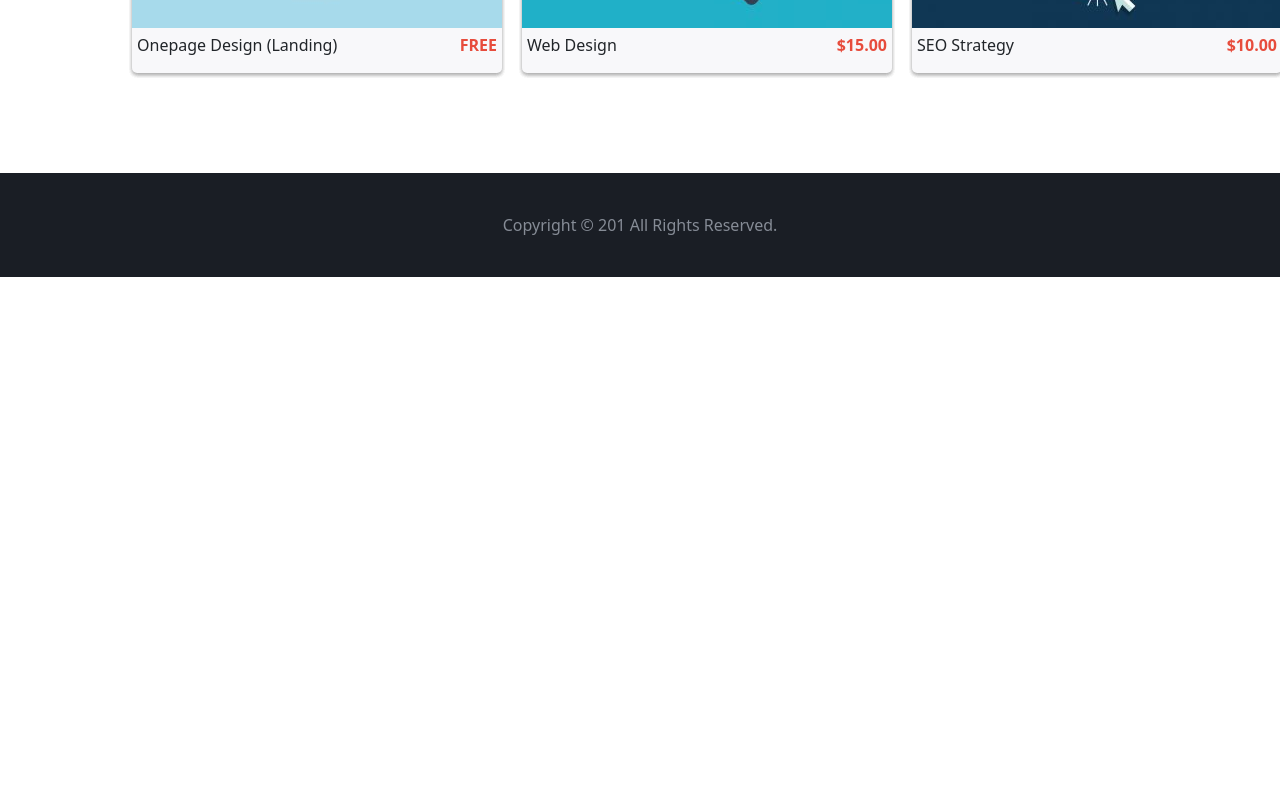
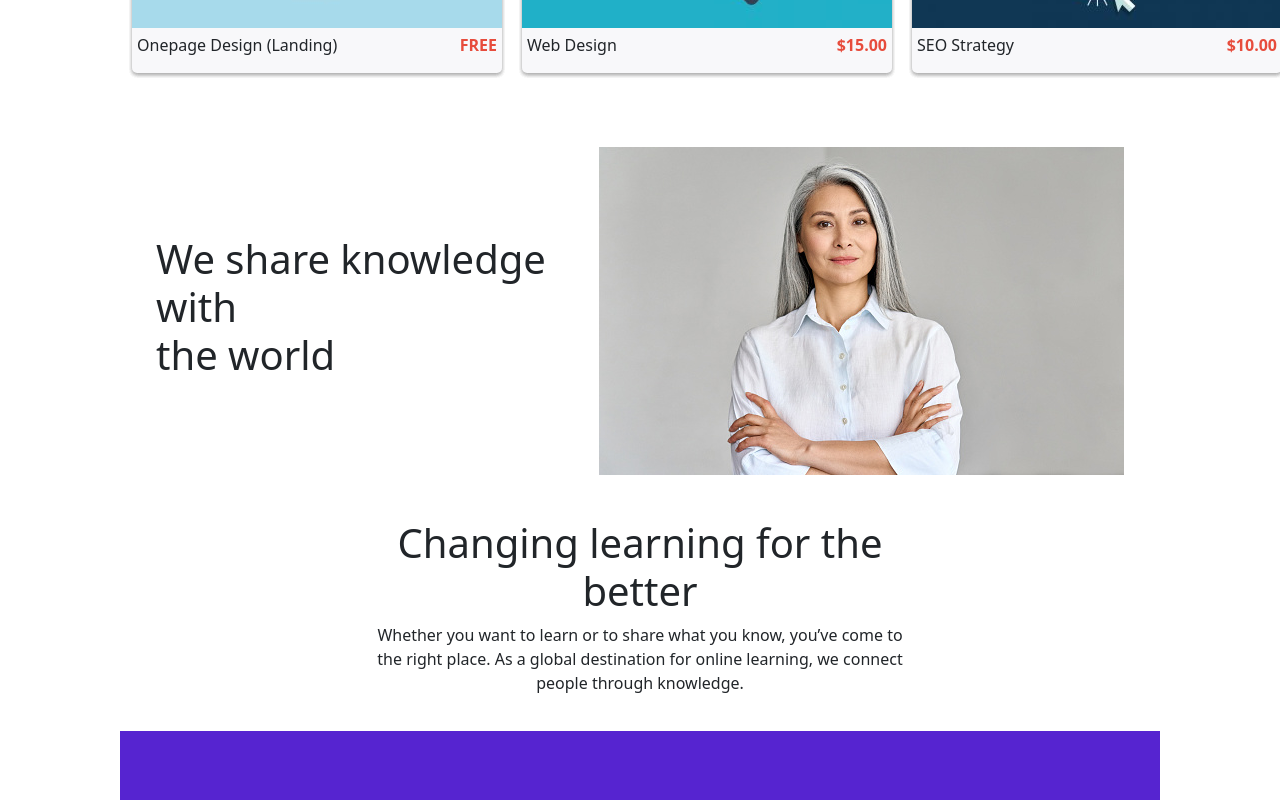
Before and after one commit to AdilMahmoudRion/edu-press, a React (Create React App) app: page /home in a window 1280 px wide. Shown: the part 1620-2420 px from the top of the page. Before the commit the page ends 1913 px from the top, so only its background shows below. Built offline with nearby package versions, Linux system fonts and the light colour scheme.

Commit message:
add about home

```diff
--- a/src/Components/Home/Home.js
+++ b/src/Components/Home/Home.js
@@ -3,6 +3,7 @@ import { Col, Image, Row } from "react-bootstrap";
 import img from "../img/ebook.jpg";
 import Service from "../Service/Service";
 import Course from "../Course/Course";
+import AboutUs from "../AboutUs/AboutUs";
 
 const Home = () => {
   return (
@@ -33,6 +34,9 @@ const Home = () => {
         {/* Call popular course section */}
         <Course></Course>
       </div>
+      <div>
+        <AboutUs></AboutUs>
+      </div>
     </div>
   );
 };
```
